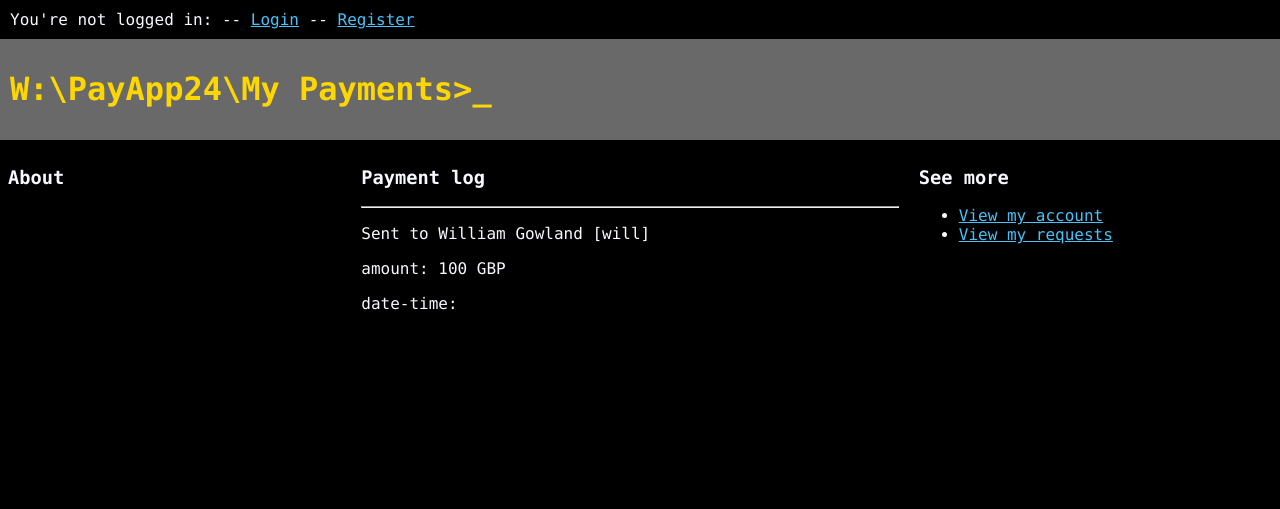
After one commit to Grubbytoes/webapps2024, a Django app: page /payapp/my_payments in a window 1280 px wide. The commit adds this page. Shown: the top 509 px of the page. Run offline with Django 5.2, Linux system fonts and the light colour scheme.

Commit message:
We now have skeleton pages/code for payments and requests

```diff
--- a/payapp/urls.py
+++ b/payapp/urls.py
@@ -8,5 +8,7 @@ urlpatterns = [
     path('make_payment', views.make_payment),
     path('request_payment', views.request_payment),
     path('my_account', views.my_account),
-    path('my_notifications', views.my_notifications)
+    path('my_notifications', views.my_notifications),
+    path('my_payments', views.my_payments),
+    path('my_requests', views.my_requests)
 ]
--- a/payapp/views.py
+++ b/payapp/views.py
@@ -154,7 +154,7 @@ def my_account(request):
         "requests_received": request.user.requests_received_count()
     }
     context["account_data"] = account_data
-    return render(request, 'my_account.html', context)
+    return render(request, 'user_info/my_account.html', context)
 
 
 def my_notifications(request):
@@ -164,4 +164,14 @@ def my_notifications(request):
         request.user.clear_notifications()
 
     context["notification_list"] = request.user.notification_list()
-    return render(request, "my_notifications.html", context)
+    return render(request, "user_info/my_notifications.html", context)
+
+
+def my_payments(request):
+    context = default_context(request, "My Payments")
+    return render(request, "user_info/my_payments.html", context)
+
+
+def my_requests(request):
+    context = default_context(request, "My requests")
+    return render(request, "user_info/my_requests.html", context)
--- a/static/mystyle.css
+++ b/static/mystyle.css
@@ -67,6 +67,10 @@ footer {
     color: lawngreen;
 }
 
+.greyed {
+    color: dimgrey;
+}
+
 form {
     div {
         width: 40%;
@@ -104,7 +108,6 @@ a:hover {
     text-decoration: none;
 }
 
-.notif-div {
+hr {
     margin-top: 16px;
-    color: white;
 }
--- a/templates/my_account.html
+++ b/templates/user_info/my_account.html
@@ -39,8 +39,8 @@
         <div class="column">
             <h3>See more</h3>
             <ul>
-                <li><a>View my payments</a></li>
-                <li><a>View my requests</a></li>
+                <li><a href="/payapp/my_payments">View my payments</a></li>
+                <li><a href="/payapp/my_requests">View my requests</a></li>
             </ul>
         </div>
     </div>
--- a/templates/my_notifications.html
+++ b/templates/user_info/my_notifications.html
@@ -67,7 +67,7 @@
                 {{ n }}
             {% endfor %}
             {%  if not notification_list %}
-                <p style="color: gray">Look Ma, no notifications!</p>
+                <p class="greyed">Look Ma, no notifications!</p>
             {% endif %}
             </div>
         </div>
--- /dev/null
+++ b/templates/user_info/my_payments.html
@@ -0,0 +1,29 @@
+{% extends 'base.html' %}
+
+{% block content %}
+
+    <div class="row">
+        <div class="column-narrow">
+            <h3>About</h3>
+        </div>
+
+        <div class="column">
+            <h3>Payment log</h3>
+            <div class="payment-log">
+                <hr class="greyed">
+                <p>Sent to William Gowland [will]</p>
+                <p>amount: 100 GBP</p>
+                <p>date-time: </p>
+            </div>
+        </div>
+
+        <div class="column-narrow">
+            <h3>See more</h3>
+            <ul>
+                <li><a href="/payapp/my_account">View my account</a></li>
+                <li><a href="/payapp/my_requests">View my requests</a></li>
+            </ul>
+        </div>
+    </div>
+
+{% endblock %}
--- a/todo.txt
+++ b/todo.txt
@@ -3,6 +3,7 @@ ESSENTIAL
 * Accept or reject requests
 * Set up screen (select your currency)
 * implement currency conversion
+* Check which pages are login-required
 
 WOULD BE NICE
 * Delete individual notification
```
Also changed, not shown: templates/user_info/my_requests.html (added, +29 -0 lines).
